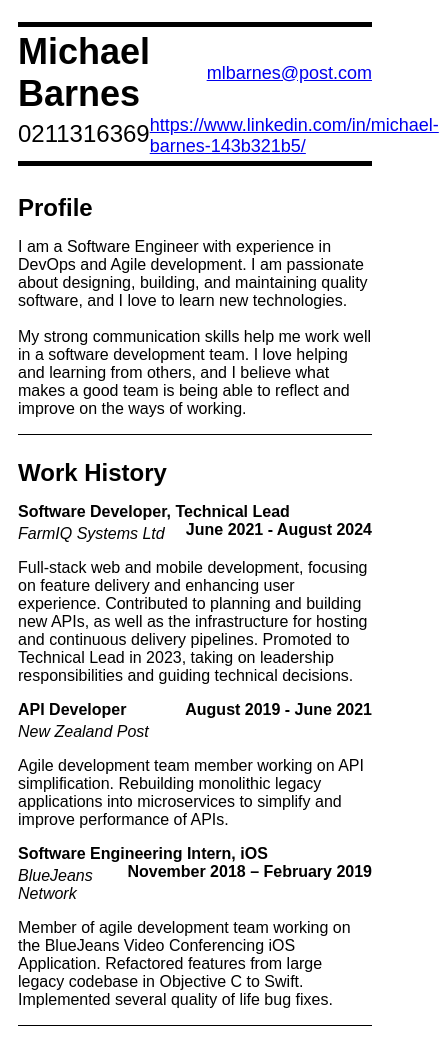
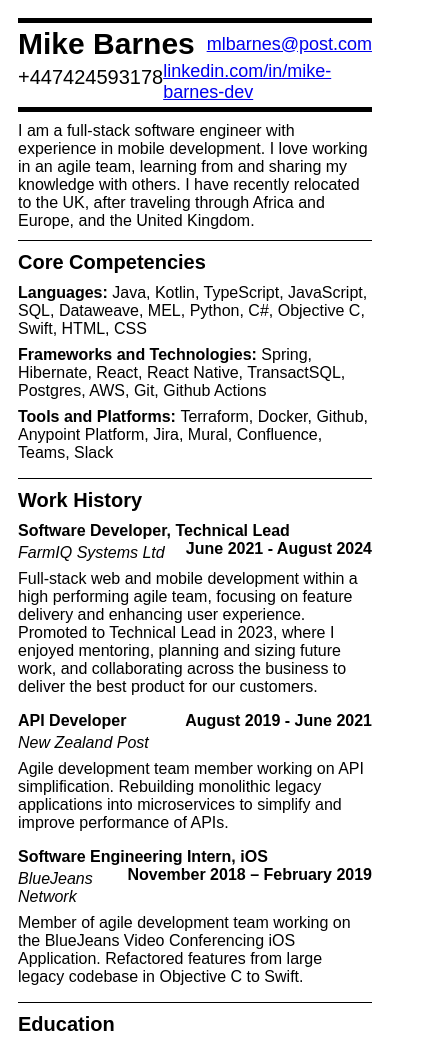
Before and after one commit to mike-barnes-dev/mike-barnes-dev.github.io, a plain HTML site: page index.html in a window 390 px wide. Shown: the top 1039 px of the page, 439 px wide, since content can reach past the window. Drawn offline with Linux system fonts and the light colour scheme.

Commit message:
Updated phone numbers

```diff
--- a/index.html
+++ b/index.html
@@ -17,7 +17,7 @@
         }
         header {
             text-align: left;
-            padding: 4px 0;
+            padding: 0 0;
         }
         header h1 {
             margin: 0;
@@ -28,20 +28,23 @@
             font-size: 1.1em;
         }
         .section {
-            margin-top: 24px;
+            margin-top: 0px;
             border-bottom: 1px solid black;
         }
         .section h2 {
             margin-bottom: 10px;
-            font-size: 1.5em;
+            margin-top: 10px;
+            font-size: 20px;
         }
         .section ul {
             list-style-type: none;
             padding: 0;
+            margin-top: 10px;
         }
-        .section ul li {
-            margin: 5px 0;
+        li p {
+            margin-top: 8px;
         }
+
         .flex {
             display: flex;
             justify-content: space-between;
@@ -59,13 +62,13 @@
             align-items: center;
         }
         .title {
-            font-size: 36px;
+            font-size: 30px;
         }
         .subTitle {
             font-size: 18px;
         }
         .cellphone {
-            font-size: 24px;
+            font-size: 20px;
         }
         .rightDate {
             float: right
@@ -78,9 +81,16 @@
         }
         .smallTopMargin {
             margin-top: 8px;
+            margin-bottom: 8px;
         }
         .noBorder {
             border: none;
+        }
+        .noMarginTop {
+            margin-top: 0px;
+        }
+        .margin10 {
+            margin: 10px 0px;
         }
     </style>
 </head>
@@ -88,21 +98,35 @@
     <div class="container">
         <header>
             <div class="flex topBorder">
-                <h1 class="title">Michael Barnes</h1>
+                <h1 class="title">Mike Barnes</h1>
                 <a class="link subTitle" href="mailto:mlbarnes@post.com">mlbarnes@post.com</a>
             </div>
             <div class="flex bottomBorder">
-                <p class="cellphone">0211316369</p>
-                <a class="link subTitle" href="https://www.linkedin.com/in/michael-barnes-143b321b5/">https://www.linkedin.com/in/michael-barnes-143b321b5/</a>
+                <p class="cellphone">+447424593178</p>
+                <a class="link subTitle" href="https://www.linkedin.com/in/mike-barnes-dev/">linkedin.com/in/mike-barnes-dev</a>
             </div>
         </header>
 
+        <div class="section smallTopMargin">
+            <p class="margin10">I am a full-stack software engineer with experience in mobile development. I love working in an agile team, learning from and sharing my knowledge with others. I have recently relocated to the UK, after traveling through Africa and Europe, and the United Kingdom.</p>
+        </div>
+
         <div class="section">
-            <h2>Profile</h2>
-            <p>I am a Software Engineer with experience in DevOps and Agile development. I am passionate about designing,
-                building, and maintaining quality software, and I love to learn new technologies.<br/><br/>
-                My strong communication skills help me work well in a software development team. I love helping and learning from
-                others, and I believe what makes a good team is being able to reflect and improve on the ways of working.</p>
+            <h2>Core Competencies</h2>
+            <ul>
+
+
+                <li>
+                    <p class="smallBottomMargin"><strong>Languages: </strong>Java, Kotlin, TypeScript, JavaScript, SQL, Dataweave, MEL, Python, C#, Objective C, Swift, HTML, CSS
+                    </p>
+                    <p class="smallBottomMargin"><strong>Frameworks and Technologies: </strong>Spring, Hibernate, React, React Native, TransactSQL, Postgres, AWS, Git, Github Actions</p>
+                    <p class="smallBottomMargin"><strong>Tools and Platforms: </strong>Terraform, Docker, Github, Anypoint Platform, Jira, Mural, Confluence, Teams, Slack</p>
+
+
+                </li>
+
+
+            </ul>
         </div>
 
         <div class="section">
@@ -113,9 +137,18 @@
                     <i>FarmIQ Systems Ltd</i>
                     <p class="jobDescription">
 
-                        Full-stack web and mobile development, focusing on feature delivery and enhancing user experience.
-                        Contributed to planning and building new APIs, as well as the infrastructure for hosting and continuous delivery pipelines.
-                        Promoted to Technical Lead in 2023, taking on leadership responsibilities and guiding technical decisions.
+                        Full-stack web and mobile development within a high performing agile team, focusing on feature delivery and enhancing user experience.
+
+                        Promoted to Technical Lead in 2023, where I enjoyed mentoring, planning and sizing future work,
+
+                        and collaborating across the business to deliver the best product for our customers.
+
+
+                        <!-- and guiding the technical direction such as the migration of our authentication to Auth0.
+
+
+                        Contributed to planning and building new APIs, as well as the infrastructure for hosting and continuous delivery pipelines. -->
+
 
 
                         <!-- Working in an agile team, implementing new features and improving development and delivery workflows.
@@ -133,7 +166,7 @@
                     <p class="smallBottomMargin"><strong>Software Engineering Intern, iOS</strong> <strong class="rightDate">November 2018 – February 2019</strong></p>
                     <i>BlueJeans Network</i>
                     <p class="jobDescription">Member of agile development team working on the BlueJeans Video Conferencing iOS Application. Refactored
-                        features from large legacy codebase in Objective C to Swift. Implemented several quality of life bug fixes.</p>
+                        features from large legacy codebase in Objective C to Swift.</p>
                 </li>
 
             </ul>
@@ -174,12 +207,12 @@
                     <p class="smallBottomMargin">
                         <strong>Jason Hanley</strong> - Head of Core Banking Platforms
                         <span class="rightDate">
-                            <a class="link" href="mailto:mlbarnes@post.com">mlbarnes@post.com</a>
+                            <a class="link" href="mailto:jason_hanley@hotmail.com">jason_hanley@hotmail.com</a>
                         </span>
                     </p>
 
                     <p class="smallTopMargin">
-                        <i>TSB New Zealand</i> <span class="rightDate">+642113135463</span>
+                        <i>TSB New Zealand</i> <span class="rightDate">+64211841914</span>
                     </p>
 
                 </li>
```
